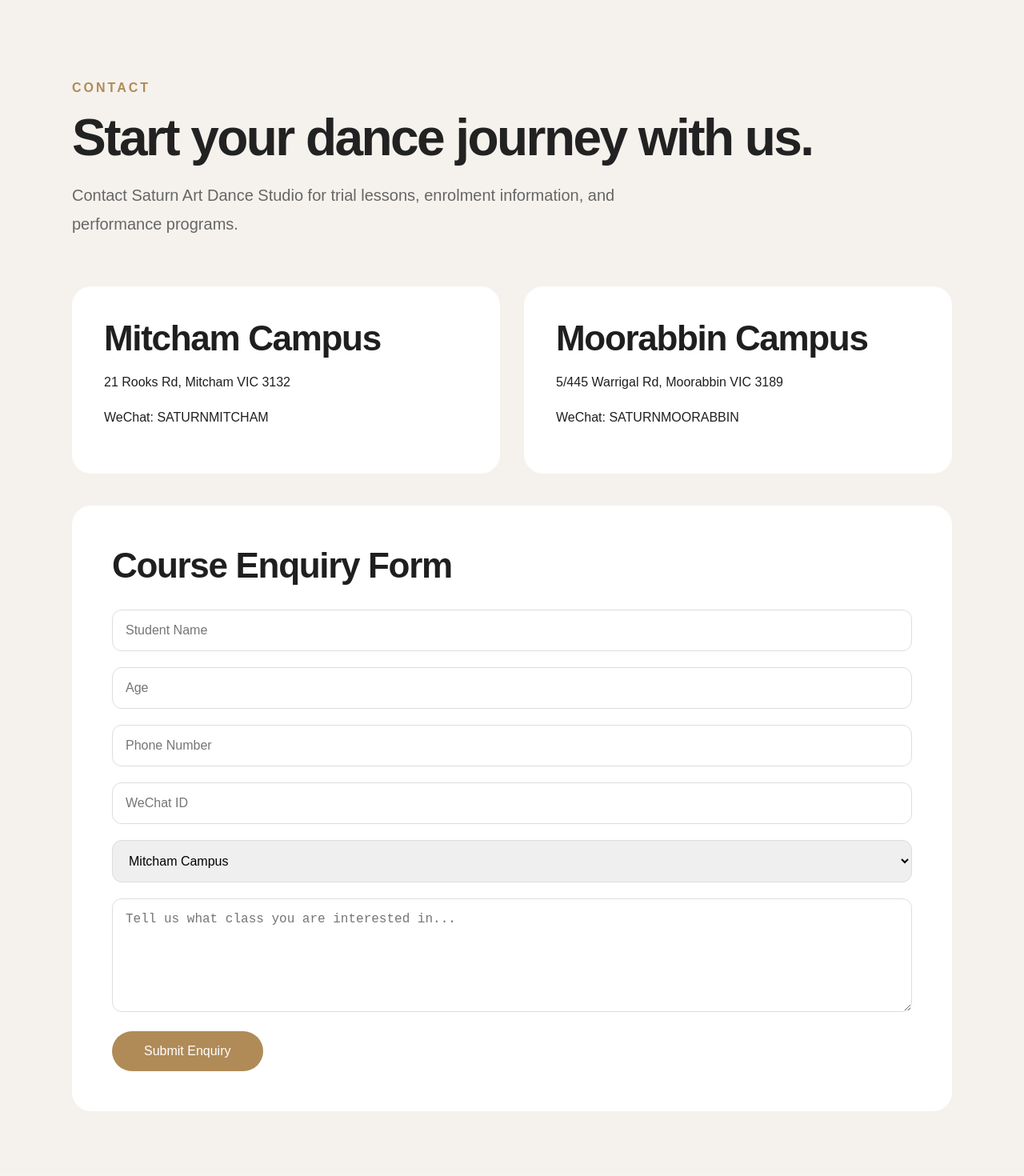
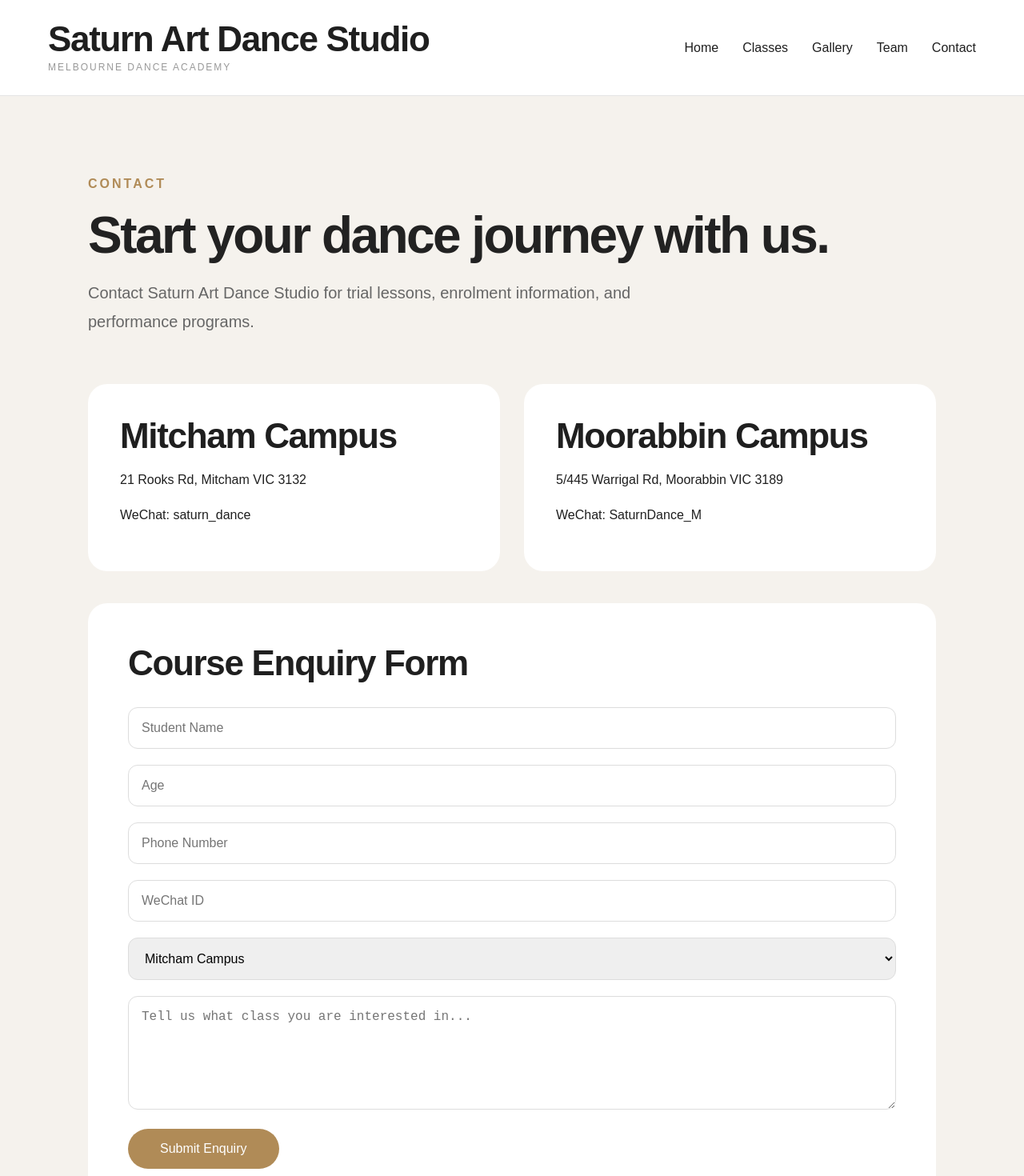
Before and after one commit to isaacdance2018-cmyk/saturn-art-dance-website, a Next.js app: page /contact in a window 1280 px wide. Shown: the top 1470 px of the page at 80% size. Built offline with nearby package versions, Linux system fonts and the light colour scheme.

Commit message:
Update page.js

```diff
--- a/app/contact/page.js
+++ b/app/contact/page.js
@@ -1,163 +1,75 @@
+import Link from "next/link";
+
 export default function ContactPage() {
   return (
-    <main
+    <main style={{ background: "#f5f2ed", minHeight: "100vh", fontFamily: "Arial" }}>
+      <header
         style={{
-        padding: "80px 20px",
-        background: "#f5f2ed",
-        minHeight: "100vh",
-        fontFamily: "Arial",
+          background: "white",
+          borderBottom: "1px solid #e5e5e5",
+          padding: "24px 60px",
+          display: "flex",
+          justifyContent: "space-between",
+          alignItems: "center",
         }}
       >
-      <div
-        style={{
-          maxWidth: "1100px",
-          margin: "0 auto",
-        }}
-      >
-        <h4
-          style={{
-            color: "#b08b57",
-            letterSpacing: "3px",
-            marginBottom: "20px",
-          }}
-        >
-          CONTACT
-        </h4>
+        <div>
+          <h2 style={{ margin: 0 }}>Saturn Art Dance Studio</h2>
+          <p style={{ margin: 0, fontSize: "12px", letterSpacing: "2px", color: "#999" }}>
+            MELBOURNE DANCE ACADEMY
+          </p>
+        </div>
 
-        <h1
-          style={{
-            fontSize: "64px",
-            marginBottom: "20px",
-            color: "#222",
-          }}
-        >
+        <nav style={{ display: "flex", gap: "30px" }}>
+          <Link href="/">Home</Link>
+          <Link href="/classes">Classes</Link>
+          <Link href="/gallery">Gallery</Link>
+          <Link href="/team">Team</Link>
+          <Link href="/contact">Contact</Link>
+        </nav>
+      </header>
+
+      <div style={{ maxWidth: "1100px", margin: "0 auto", padding: "80px 20px" }}>
+        <h4 style={{ color: "#b08b57", letterSpacing: "3px" }}>CONTACT</h4>
+
+        <h1 style={{ fontSize: "64px", marginBottom: "20px", color: "#222" }}>
           Start your dance journey with us.
         </h1>
 
-        <p
-          style={{
-            fontSize: "20px",
-            color: "#666",
-            maxWidth: "700px",
-            lineHeight: "1.8",
-            marginBottom: "60px",
-          }}
-        >
-          Contact Saturn Art Dance Studio for trial lessons, enrolment
-          information, and performance programs.
+        <p style={{ fontSize: "20px", color: "#666", maxWidth: "700px", lineHeight: "1.8", marginBottom: "60px" }}>
+          Contact Saturn Art Dance Studio for trial lessons, enrolment information, and performance programs.
         </p>
 
-        <div
-          style={{
-            display: "grid",
-            gridTemplateColumns: "1fr 1fr",
-            gap: "30px",
-            marginBottom: "40px",
-          }}
-        >
-          <div
-            style={{
-              background: "white",
-              padding: "40px",
-              borderRadius: "24px",
-            }}
-          >
+        <div style={{ display: "grid", gridTemplateColumns: "1fr 1fr", gap: "30px", marginBottom: "40px" }}>
+          <div style={{ background: "white", padding: "40px", borderRadius: "24px" }}>
             <h2>Mitcham Campus</h2>
             <p>21 Rooks Rd, Mitcham VIC 3132</p>
-            <p>WeChat: SATURNMITCHAM</p>
+            <p>WeChat: saturn_dance</p>
           </div>
 
-          <div
-            style={{
-              background: "white",
-              padding: "40px",
-              borderRadius: "24px",
-            }}
-          >
+          <div style={{ background: "white", padding: "40px", borderRadius: "24px" }}>
             <h2>Moorabbin Campus</h2>
             <p>5/445 Warrigal Rd, Moorabbin VIC 3189</p>
-            <p>WeChat: SATURNMOORABBIN</p>
+            <p>WeChat: SaturnDance_M</p>
           </div>
         </div>
 
-        <form
-          action="https://formspree.io/f/mdabwrov"
-          method="POST"
-          style={{
-            background: "white",
-            padding: "50px",
-            borderRadius: "24px",
-          }}
-        >
-          <h2
-            style={{
-              marginBottom: "30px",
-            }}
-          >
-            Course Enquiry Form
-          </h2>
+        <form action="https://formspree.io/f/mdabwrov" method="POST" style={{ background: "white", padding: "50px", borderRadius: "24px" }}>
+          <h2 style={{ marginBottom: "30px" }}>Course Enquiry Form</h2>
 
-          <div style={{ marginBottom: "20px" }}>
-            <input
-              type="text"
-              name="name"
-              placeholder="Student Name"
-              required
-              style={inputStyle}
-            />
-          </div>
+          <input name="name" placeholder="Student Name" required style={inputStyle} />
+          <input name="age" placeholder="Age" required style={inputStyle} />
+          <input name="phone" placeholder="Phone Number" required style={inputStyle} />
+          <input name="wechat" placeholder="WeChat ID" style={inputStyle} />
 
-          <div style={{ marginBottom: "20px" }}>
-            <input
-              type="number"
-              name="age"
-              placeholder="Age"
-              required
-              style={inputStyle}
-            />
-          </div>
-
-          <div style={{ marginBottom: "20px" }}>
-            <input
-              type="text"
-              name="phone"
-              placeholder="Phone Number"
-              required
-              style={inputStyle}
-            />
-          </div>
-
-          <div style={{ marginBottom: "20px" }}>
-            <input
-              type="text"
-              name="wechat"
-              placeholder="WeChat ID"
-              style={inputStyle}
-            />
-          </div>
-
-          <div style={{ marginBottom: "20px" }}>
-            <select
-              name="campus"
-              style={inputStyle}
-            >
+          <select name="campus" style={inputStyle}>
             <option>Mitcham Campus</option>
             <option>Moorabbin Campus</option>
           </select>
-          </div>
 
-          <div style={{ marginBottom: "20px" }}>
-            <textarea
-              name="message"
-              placeholder="Tell us what class you are interested in..."
-              rows="6"
-              style={inputStyle}
-            />
-          </div>
+          <textarea name="message" placeholder="Tell us what class you are interested in..." rows="6" style={inputStyle} />
 
-          <button
-            type="submit"
-            style={{
+          <button type="submit" style={{
             background: "#b08b57",
             color: "white",
             border: "none",
@@ -165,8 +77,7 @@
             borderRadius: "999px",
             fontSize: "16px",
             cursor: "pointer",
-            }}
-          >
+          }}>
             Submit Enquiry
           </button>
         </form>
@@ -182,4 +93,5 @@
   border: "1px solid #ddd",
   fontSize: "16px",
   boxSizing: "border-box",
+  marginBottom: "20px",
 };
```
Lines whose indentation alone changed are shown as unchanged.
